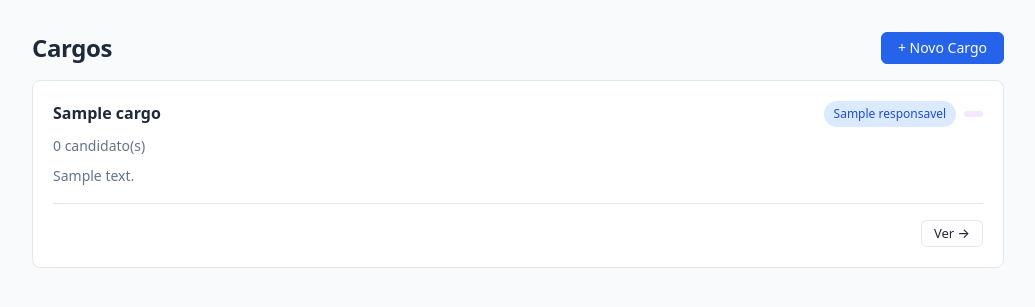
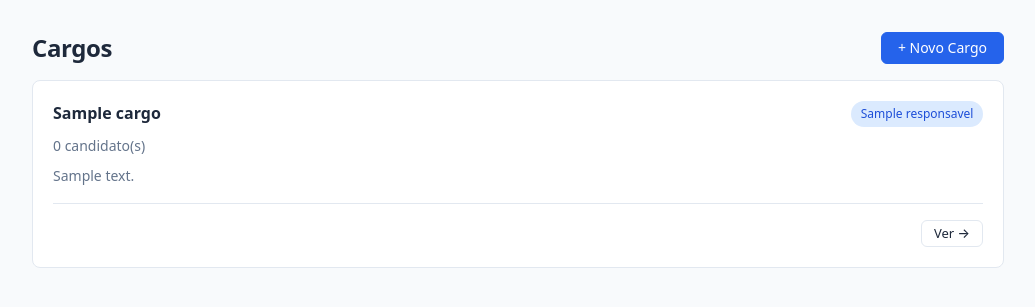
Before and after one commit to gmak-hub/hiring_mvp, a FastAPI app: template templates/index.html in a window 1280 px wide. Shown: the part 52-359 px from the top of the page, without its empty margins (122-1157 px from the left). Run offline with FastAPI, Linux system fonts and the light colour scheme; the template is opened without the code that fills it: most values are stand-ins (such as "Sample title", 1, 10 or a date in 2020).

Commit message:
remove duplicate responsible badge and keep responsible name only once in blue

```diff
--- a/templates/index.html
+++ b/templates/index.html
@@ -44,9 +44,6 @@
         {% if cargo.responsavel %}
           <span class="badge badge-blue">{{ cargo.responsavel.name }}</span>
         {% endif %}
-        {% if cargo.created_by %}
-          <span class="badge badge-purple" title="Criado por {{ cargo.created_by.name }}">{{ cargo.created_by.name }}</span>
-        {% endif %}
         {% if user.role in ('admin', 'superadmin') %}
           <form method="post" action="/cargos/{{ cargo.id }}/excluir" class="inline-form"
                 onsubmit="return confirm('Excluir o cargo {{ cargo.name }}? Esta ação pode ser revertida pelo administrador do sistema.')">
```
